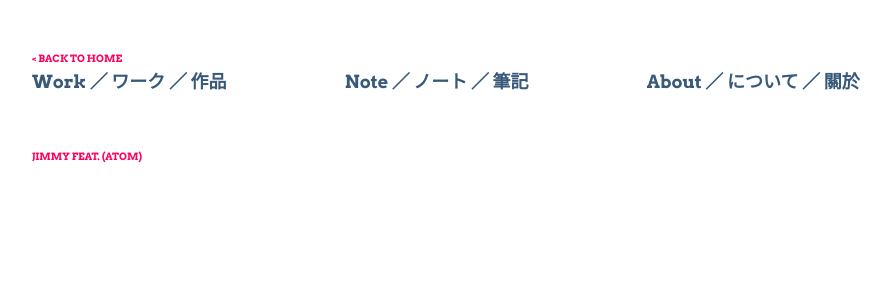
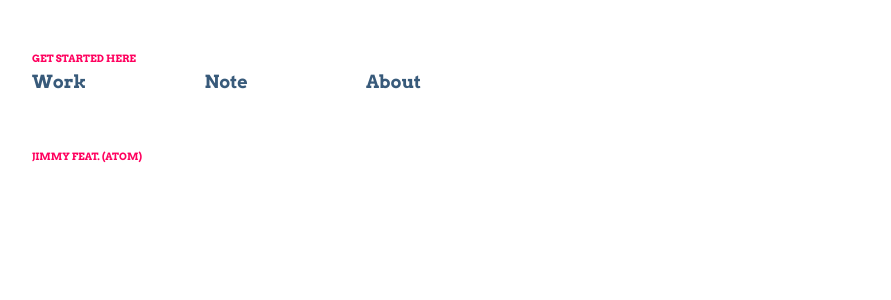
Before and after one commit to jimmyyao88/jimmyyao88.github.io, a Jekyll site: the page built from index.html, in a window 1280 px wide. Shown: the top 300 px of the page, without its empty margins (128-1019 px from the left). Built offline with Jekyll 4.4.1, drawn with Linux system fonts in a browser that asks for light colours; Markdown is read by kramdown in place of the engine named in the settings.

Commit message:
daily commit

```diff
--- a/_layouts/default.html
+++ b/_layouts/default.html
@@ -7,7 +7,7 @@
 <link rel=stylesheet href=/css/a.css>
 <link rel="stylesheet" type="text/css" href="http://fonts.googleapis.com/css?family=Arvo:regular,bold">
 
-<title>{% if page.title != 'Saito' %}{{ site.name }} - {% endif %}{{ page.title }}</title>
+<title>{% if page.title != 'Jimmy' %}{{ site.name }} - {% endif %}{{ page.title }}</title>
 
 {% if page.title == 'Saito' %}
 <header>
@@ -17,15 +17,15 @@
 {% endif %}
 
 <nav>
-	{% if page.title == 'Saito' %}
+	{% if page.title == 'Jimmy' %}
 		<h2>Get Started Here</h2>
 	{% else %}
 		<h2>&lt; <a href=/ rel=home accesskey=x>Back to Home</a></h2>
 	{% endif %}
 	<ul>
-		<li{% if page.permalink == '/work/' or page.category == 'work' %} class=current{% endif %}><a href=/work/>Work ／ ワーク ／ 作品</a></li>
-		<li{% if page.permalink == '/note/' or page.category == 'note' %} class=current{% endif %}><a href=/note/>Note ／ ノート ／ 筆記</a></li>
-		<li{% if page.permalink == '/about/' or page.category == 'about' %} class=current{% endif %}><a href=/about/>About ／ について ／ 關於</a></li>
+		<li{% if page.permalink == '/work/' or page.category == 'work' %} class=current{% endif %}><a href=/work/>Work </a></li>
+		<li{% if page.permalink == '/note/' or page.category == 'note' %} class=current{% endif %}><a href=/note/>Note </a></li>
+		<li{% if page.permalink == '/about/' or page.category == 'about' %} class=current{% endif %}><a href=/about/>About </a></li>
 	</ul>
 </nav>
 
--- a/index.html
+++ b/index.html
@@ -1,4 +1,4 @@
 ---
 layout: default
-title: Jimmy Yao
+title: Jimmy
 ---
```
